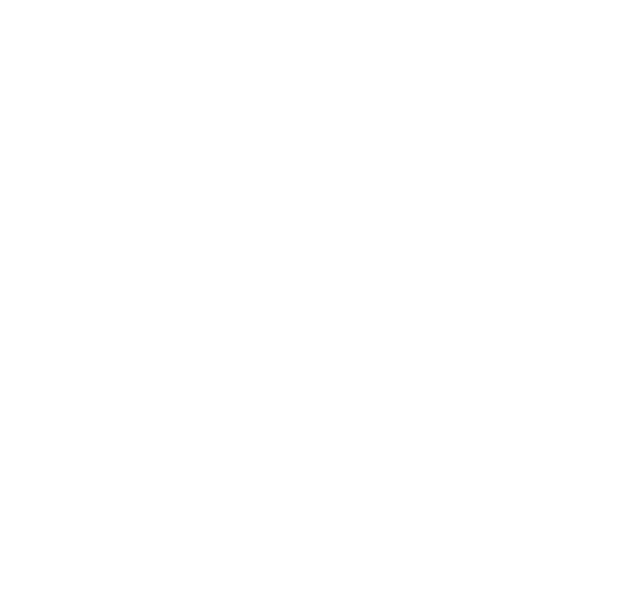
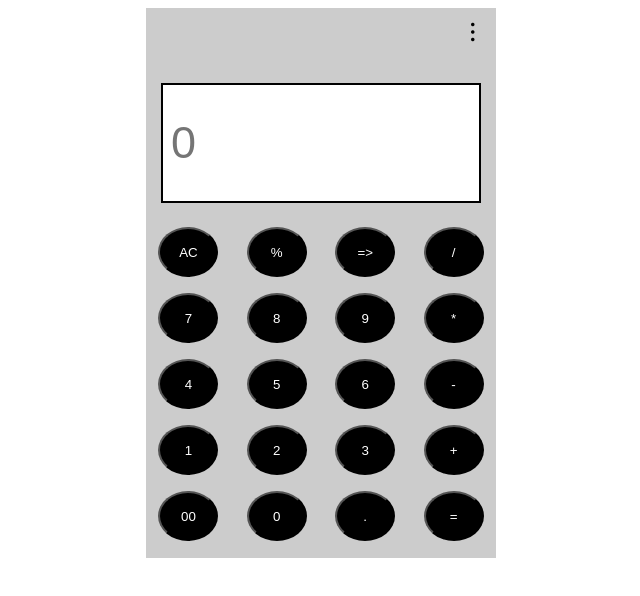
Before and after one commit to rahamath45/app, a plain HTML site: page index.html in a window 1280 px wide. Shown: the whole page, without its empty margins (319-959 px from the left). Drawn offline with Linux system fonts and the light colour scheme.

Commit message:
completed the one

```diff
--- a/index.html
+++ b/index.html
@@ -7,7 +7,17 @@
     <link rel="stylesheet" href="style.css"/>
 </head>
 <body>
-     <div id="main"></div>
+     <div class="main">
+        <div id="memory">...</div>
+        <input id="input-data" type="text" placeholder="0"/>
+        <div id="inside">
+            <button id="remove">AC</button><button  onclick="display('%')">%</button><button onclick="del()" >=></button><button  onclick="display('/')">/</button>
+            <button  onclick="display('7')">7</button> <button  onclick="display('8')">8</button> <button  onclick="display('9')">9</button> <button  onclick="display('*')">*</button>
+             <button  onclick="display('4')">4</button><button  onclick="display('5')">5</button><button  onclick="display('6')">6</button> <button  onclick="display('-')">-</button>
+             <button onclick="display('1')">1</button> <button  onclick="display('2')">2</button><button  onclick="display('3')">3</button><button  onclick="display('+')">+</button>
+             <button  onclick="display('00')">00</button><button  onclick="display('0')">0</button><button  onclick="display('.')">.</button><button id="cal">=</button>
+        </div>
+     </div>
     <script src="script.js"></script>
 </body>
 </html>
--- a/script.js
+++ b/script.js
@@ -0,0 +1,44 @@
+ let inputdata = document.getElementById("input-data");
+let btn = document.getElementById("cal");
+let memory = document.getElementById("memory");
+let remove = document.getElementById("remove");
+
+
+btn.addEventListener("click",(e)=>{
+    e.preventDefault();
+    const userinput = inputdata.value;
+    console.log(userinput);
+    if(!userinput){
+        return;
+    }
+    try{
+          let result = eval(userinput)  ;
+          inputdata.value = result
+          console.log(result)
+    }catch(error){
+        console.log(error)
+    }
+})
+
+memory.addEventListener("click",(e)=>{
+   localStorage.setItem("memory",inputdata.value);
+
+})
+
+remove.addEventListener("click",(e)=>{
+    e.preventDefault();
+    if(inputdata.value ==""){
+        return;
+    }
+   else{
+       inputdata.value =""
+   }
+})
+
+function display(num){
+    inputdata.value+= num;
+}
+
+function del(){
+    inputdata.value= inputdata.value.slice(0,-1)
+}
--- a/style.css
+++ b/style.css
@@ -0,0 +1,47 @@
+ .main{
+    display: flex;
+    justify-content: center;
+    align-items: center;
+background-color: #ccc;
+flex-direction: column;
+gap:1.5rem;
+width: 350px;
+height: 550px;
+}
+#input-data{
+    width: 300px;
+    height: 100px;
+    border:2px solid black;
+    background-color: #ffffff;
+    padding: 8px;
+    font-weight: 100;
+    font-size:45px ;
+}
+#inside{
+    display: flex;
+    justify-content: space-evenly;
+    align-items: center;
+    background-color: #ccc;
+   flex-direction: row;
+    flex-wrap: wrap;
+    gap:1rem;
+}
+button{
+    color:white;
+    background-color: black;
+    border-radius: 50%;
+    width: 60px;
+    height: 50px;
+}
+body{
+    display: flex;
+    justify-content: center;
+}
+#memory{
+
+    font-size: 30px;
+    transform: rotate(90deg);
+    position: relative;
+    left:160px;
+    bottom:10px;
+}
```
Also changed, not shown: 1 other file.
